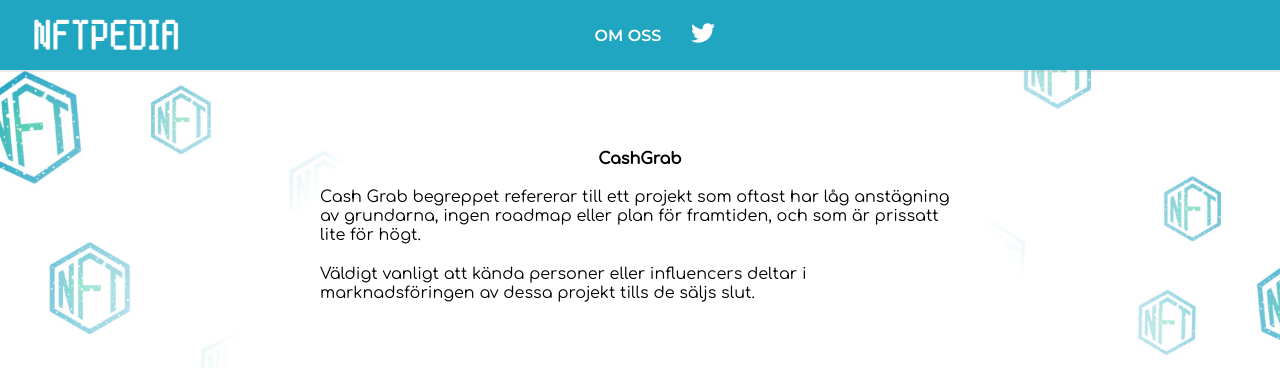
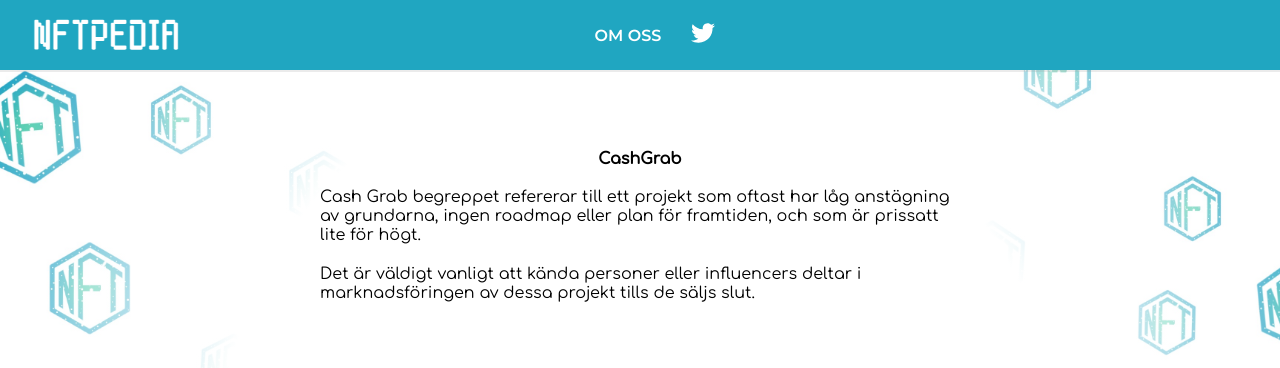
Before and after one commit to jossifelefteriadis/nftpedia, a React (Create React App) app: page /cash-grab in a window 1280 px wide. Shown: the top 368 px of the page. Built offline with nearby package versions, Linux system fonts and the light colour scheme.

Commit message:
Refactor

```diff
--- a/src/components/words/CashGrab.js
+++ b/src/components/words/CashGrab.js
@@ -9,7 +9,7 @@ const CashGrab = () => (
       är prissatt lite för högt.
       <br />
       <br />
-      Väldigt vanligt att kända personer eller influencers deltar i
+      Det är väldigt vanligt att kända personer eller influencers deltar i
       marknadsföringen av dessa projekt tills de säljs slut.
     </p>
   </section>
--- a/src/components/words/ColdStorage.js
+++ b/src/components/words/ColdStorage.js
@@ -19,7 +19,7 @@ const ColdStorage = () => (
       <a href="https://www.ledger.com" target="_blank" rel="noreferrer">
         Ledger
       </a>
-      -{" "}
+      <br />-{" "}
       <a href="https://www.trezor.io" target="_blank" rel="noreferrer">
         Trezor
       </a>
```
